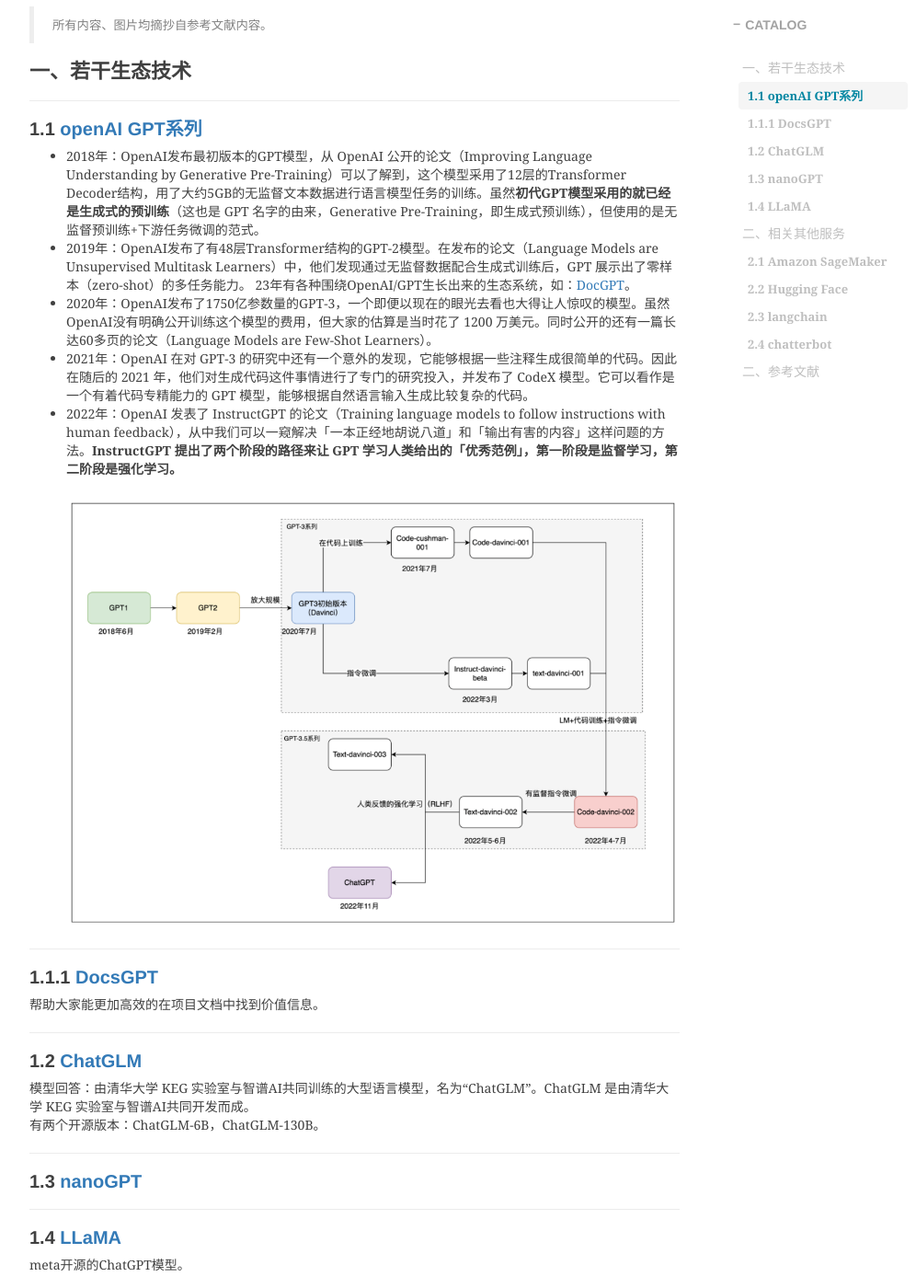
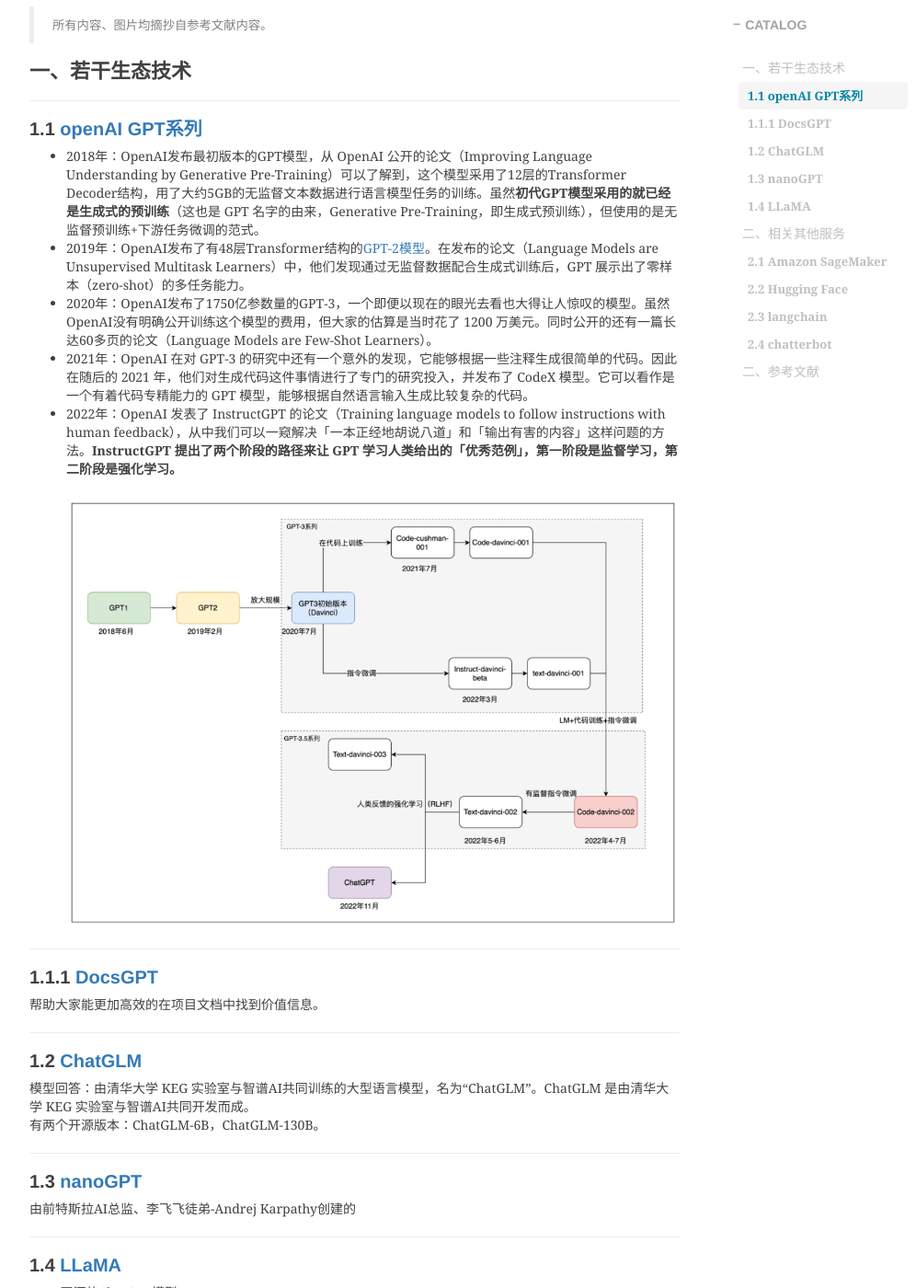
Before and after one commit to shihai1991/shihai1991.github.io, a Jekyll site: the page built from _posts/2023-02-16-openai生态调研.md, in a window 1280 px wide and 1400 px high, scrolled down 528 px. Shown: the whole window at 92% size, without its empty margins (233-1229 px from the left). Built offline with Jekyll 4.4.1, drawn with Linux system fonts in a browser that asks for light colours; nearby versions of some CDN libraries; comment, search, counter and statistics services are not loaded.

Commit message:
Update 2023-02-16-openai生态调研.md

```diff
--- a/_posts/2023-02-16-openai生态调研.md
+++ b/_posts/2023-02-16-openai生态调研.md
@@ -16,8 +16,7 @@
 # 一、若干生态技术
 ## 1.1 [openAI GPT系列](https://github.com/openai)
 - 2018年：OpenAI发布最初版本的GPT模型，从 OpenAI 公开的论文（Improving Language Understanding by Generative Pre-Training）可以了解到，这个模型采用了12层的Transformer Decoder结构，用了大约5GB的无监督文本数据进行语言模型任务的训练。虽然**初代GPT模型采用的就已经是生成式的预训练**（这也是 GPT 名字的由来，Generative Pre-Training，即生成式预训练），但使用的是无监督预训练+下游任务微调的范式。
-- 2019年：OpenAI发布了有48层Transformer结构的GPT-2模型。在发布的论文（Language Models are Unsupervised Multitask Learners）中，他们发现通过无监督数据配合生成式训练后，GPT 展示出了零样本（zero-shot）的多任务能力。
-23年有各种围绕OpenAI/GPT生长出来的生态系统，如：[DocGPT](https://github.com/arc53/DocsGPT)。
+- 2019年：OpenAI发布了有48层Transformer结构的[GPT-2模型](https://github.com/openai/gpt-2)。在发布的论文（Language Models are Unsupervised Multitask Learners）中，他们发现通过无监督数据配合生成式训练后，GPT 展示出了零样本（zero-shot）的多任务能力。
 - 2020年：OpenAI发布了1750亿参数量的GPT-3，一个即便以现在的眼光去看也大得让人惊叹的模型。虽然OpenAI没有明确公开训练这个模型的费用，但大家的估算是当时花了 1200 万美元。同时公开的还有一篇长达60多页的论文（Language Models are Few-Shot Learners）。
 - 2021年：OpenAI 在对 GPT-3 的研究中还有一个意外的发现，它能够根据一些注释生成很简单的代码。因此在随后的 2021 年，他们对生成代码这件事情进行了专门的研究投入，并发布了 CodeX 模型。它可以看作是一个有着代码专精能力的 GPT 模型，能够根据自然语言输入生成比较复杂的代码。
 - 2022年：OpenAI 发表了 InstructGPT 的论文（Training language models to follow instructions with human feedback），从中我们可以一窥解决「一本正经地胡说八道」和「输出有害的内容」这样问题的方法。**InstructGPT 提出了两个阶段的路径来让 GPT 学习人类给出的「优秀范例」，第一阶段是监督学习，第二阶段是强化学习。**
@@ -31,6 +30,7 @@
 有两个开源版本：ChatGLM-6B，ChatGLM-130B。
 
 ## 1.3 [nanoGPT](https://github.com/karpathy/nanoGPT)
+由前特斯拉AI总监、李飞飞徒弟-Andrej Karpathy创建的
 
 ## 1.4 [LLaMA](https://github.com/facebookresearch/llama)
 meta开源的ChatGPT模型。
```
